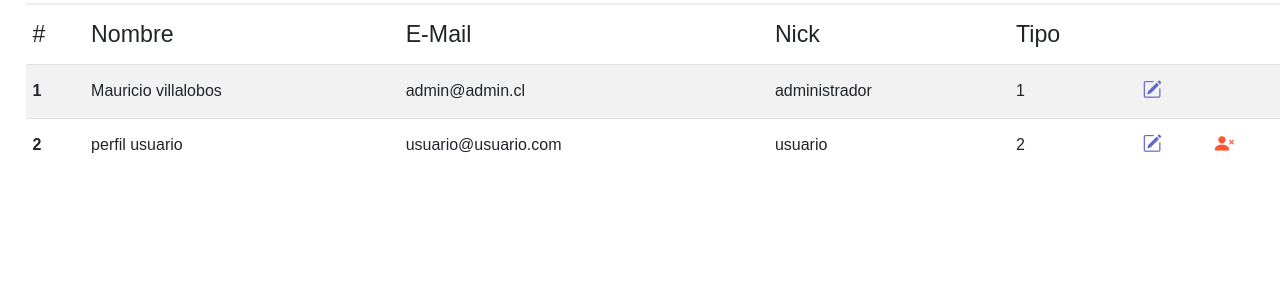
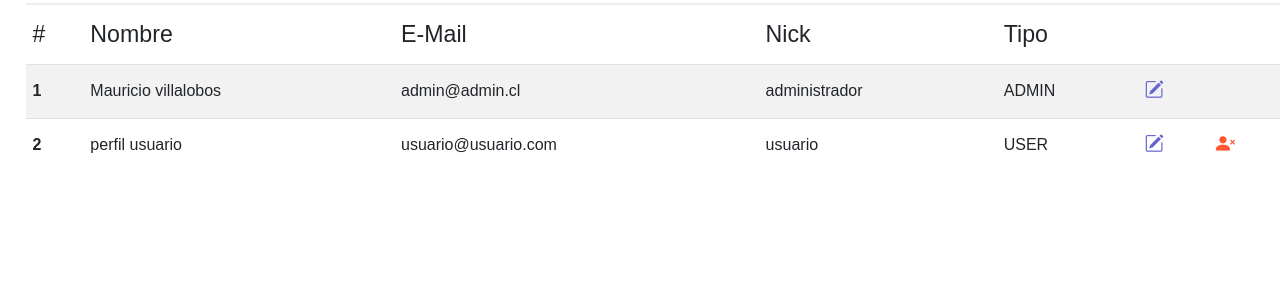
Before and after one commit to yiyoxlosvilos/prueba_tecnica, a PHP site: page /?action=1 in a window 1280 px wide. Shown: the part 62-362 px from the top of the page. Run offline with PHP 8.4, Linux system fonts and the light colour scheme; a user stored in the database is signed in; data comes from the database, SQL or seed files in the repository; some libraries are stand-ins or nearby versions.

Commit message:
Update tabla_usuarios.php

```diff
--- a/app/vistas/panel_control/php/tabla_usuarios.php
+++ b/app/vistas/panel_control/php/tabla_usuarios.php
@@ -36,12 +36,18 @@
 		      <td><a data-href="'.$result[$i]["usuarios_id"].'" data-toggle="modal" data-target="#confirm-delete"><i class="bi bi-person-x-fill icono_rojo"></i></a></td>';
 		}
 
+		if($result[$i]["usuarios_tipo"] == 1){
+			$tipo_usuario	    = "ADMIN";
+		}else{
+			$tipo_usuario	    = "USER";
+		}
+
 		echo '<tr>
 		      <th scope="row">'.$j++.'</th>
 		      <td>'.$result[$i]["usuarios_nombre"].'</td>
 		      <td>'.$result[$i]["usuarios_mail"].'</td>
 		      <td>'.$result[$i]["usuarios_nick"].'</td>
-		      <td>'.$result[$i]["usuarios_tipo"].'</td>
+		      <td>'.$tipo_usuario.'</td>
 		      '.$panel.'
 		    </tr>';
 	}
```
